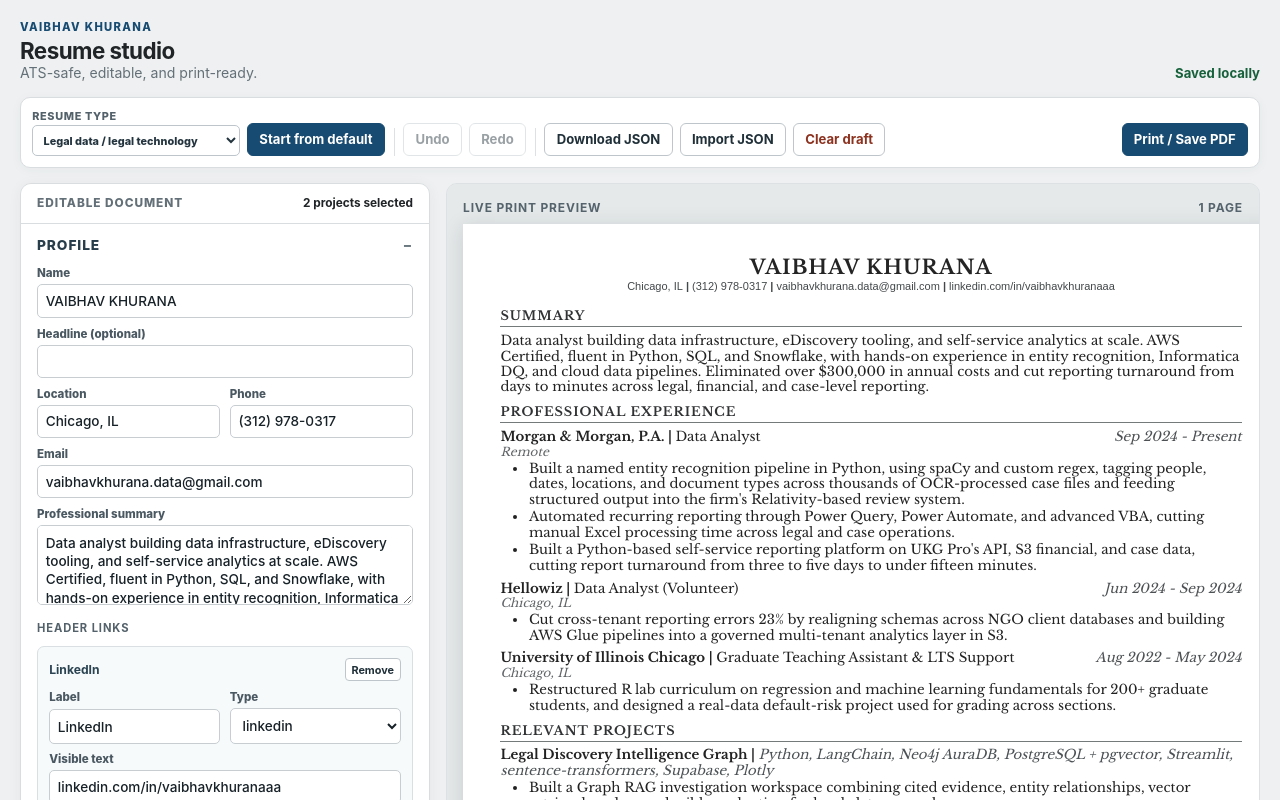
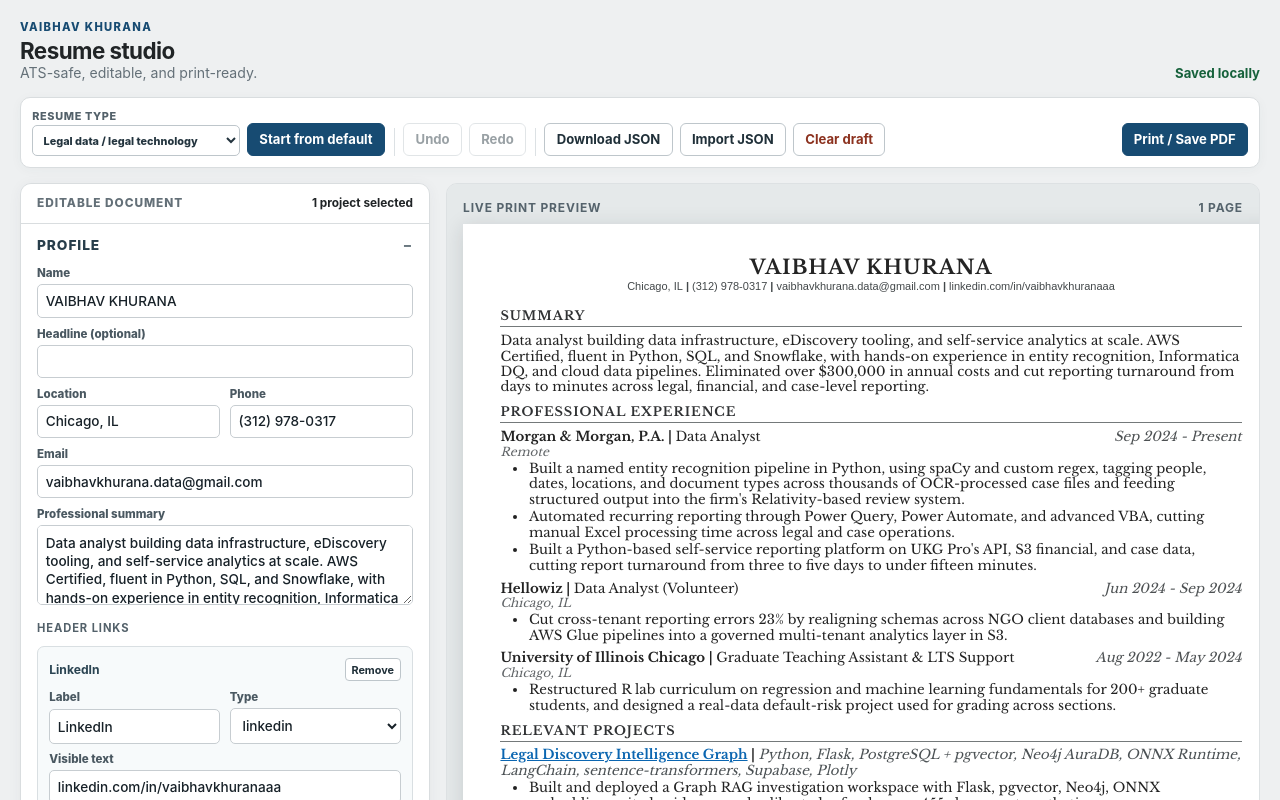
Before and after one commit to vaibhavkhuranaaa/resume-creator, a Next.js app: page / in a window 1280 px wide. Shown: the top 800 px of the page. Built offline with nearby package versions, Linux system fonts and the light colour scheme.

Commit message:
fix: synchronize approved portfolio catalog

```diff
--- a/src/data/approved-projects.json
+++ b/src/data/approved-projects.json
@@ -1,90 +1,12 @@
 {
   "schemaVersion": 1,
-  "generatedAt": "2026-07-23T20:00:00Z",
+  "generatedAt": "2026-07-24T03:44:59.373Z",
   "projects": [
-    {
-      "slug": "legal-document-intelligence-rag",
-      "title": "Legal Document Intelligence RAG",
-      "summary": "Citation-grounded answers over public Delaware M&A litigation, built end-to-end on Azure.",
-      "outcome": "A citation-required research workflow over a controlled public legal corpus.",
-      "industries": [
-        "Legal technology"
-      ],
-      "categories": [
-        "AI/ML",
-        "Cloud"
-      ],
-      "stack": [
-        "Python",
-        "Azure Document Intelligence",
-        "Azure OpenAI",
-        "Azure AI Search",
-        "Azure Blob Storage",
-        "Streamlit"
-      ],
-      "source": {
-        "repository": "vaibhavkhuranaaa/legal-document-intelligence-rag",
-        "sourceRef": "60545cfc30ecd1af1c53072b381b0309a9524e50",
-        "url": "https://github.com/vaibhavkhuranaaa/legal-document-intelligence-rag"
-      },
-      "deployment": {
-        "provider": "Azure",
-        "status": "release-pending",
-        "runtime": "Azure App Service",
-        "liveUrl": null
-      },
-      "disclosure": {
-        "summary": "Uses public court opinions only. Legal information, not legal advice. The public App Service release is pending recovery and smoke testing.",
-        "classification": "legacy-reviewed"
-      },
-      "evidence": [
-        {
-          "id": "legacy:legal-document-intelligence-rag:metric:1",
-          "kind": "review",
-          "claim": "139 deterministic tests",
-          "source": "vaibhavkhuranaaa/legal-document-intelligence-rag@60545cfc30ecd1af1c53072b381b0309a9524e50",
-          "method": "Reviewed legacy v1 manifest; migrate to a reproducible v2 evidence record.",
-          "result": "139 deterministic tests"
-        },
-        {
-          "id": "legacy:legal-document-intelligence-rag:metric:2",
-          "kind": "review",
-          "claim": "390 approved public chunks",
-          "source": "vaibhavkhuranaaa/legal-document-intelligence-rag@60545cfc30ecd1af1c53072b381b0309a9524e50",
-          "method": "Reviewed legacy v1 manifest; migrate to a reproducible v2 evidence record.",
-          "result": "390 approved public chunks"
-        },
-        {
-          "id": "legacy:legal-document-intelligence-rag:metric:3",
-          "kind": "review",
-          "claim": "Citation-required grounded generation",
-          "source": "vaibhavkhuranaaa/legal-document-intelligence-rag@60545cfc30ecd1af1c53072b381b0309a9524e50",
-          "method": "Reviewed legacy v1 manifest; migrate to a reproducible v2 evidence record.",
-          "result": "Citation-required grounded generation"
-        }
-      ],
-      "portfolio": {
-        "status": "approved",
-        "approvedAt": "2026-07-19",
-        "featured": true,
-        "sortOrder": 20
-      },
-      "narrative": {
-        "recruiterSummary": "Citation-grounded answers over public Delaware M&A litigation, built end-to-end on Azure.",
-        "technicalNarrative": "A citation-required research workflow over a controlled public legal corpus.",
-        "limitations": [
-          "The public App Service release remains pending recovery and smoke testing.",
-          "The corpus is intentionally limited to approved public opinions."
-        ],
-        "scalabilityRoadmap": []
-      },
-      "resumeBulletCandidates": []
-    },
     {
       "slug": "legal-discovery-intelligence-graph",
       "title": "Legal Discovery Intelligence Graph",
       "summary": "A deployed Graph RAG investigation workspace with cited evidence, entity graphs, and reproducible evaluation.",
-      "outcome": "A live investigation workspace combining graph and vector retrieval with cited evidence.",
+      "outcome": "A public synthetic-matter investigation workflow combines vector and graph retrieval, cited evidence, timelines, privilege/PII flags, calibrated refusal, and an auditable case brief.",
       "industries": [
         "Legal technology"
       ],
@@ -95,9 +17,10 @@
       ],
       "stack": [
         "Python",
-        "Streamlit",
+        "Flask",
         "LangChain",
         "sentence-transformers",
+        "ONNX Runtime",
         "PostgreSQL + pgvector",
         "Neo4j AuraDB",
         "Supabase",
@@ -105,43 +28,81 @@
       ],
       "source": {
         "repository": "vaibhavkhuranaaa/legal-discovery-intelligence-graph",
-        "sourceRef": "8879c55997a475ea08b158fb689d1d7698d1fb16",
+        "sourceRef": "c893da65f17121cf8616f1865f946efec2cf935d",
         "url": "https://github.com/vaibhavkhuranaaa/legal-discovery-intelligence-graph"
       },
       "deployment": {
-        "provider": "Streamlit Community Cloud",
+        "provider": "Render",
         "status": "live",
-        "runtime": "Streamlit",
-        "liveUrl": "https://legal-discovery-intelligence-graph-ma2dfvnresf84ytk4nzelm.streamlit.app/"
+        "runtime": "Flask + gunicorn with an ONNX embedding backend",
+        "exposure": "anonymous",
+        "productionClaim": false,
+        "verifiedAt": "2026-07-23T20:52:19Z",
+        "expiresAt": null,
+        "evidenceRefs": [
+          "deployment.render-root"
+        ],
+        "liveUrl": "https://legal-discovery-intelligence-graph.onrender.com"
       },
       "disclosure": {
-        "summary": "All documents, people, companies, amounts, and events are synthetic and fictional. The displayed results are reproducible evaluation results on a templated corpus.",
-        "classification": "legacy-reviewed"
+        "source": "Repository-generated Project Falcon synthetic legal-discovery corpus, seed 42",
+        "license": "Repository project license; no third-party client or matter data",
+        "classification": "synthetic",
+        "permittedUse": "Portfolio demonstration, deterministic evaluation, and engineering research",
+        "includedFields": [
+          "Fictional documents, entities, events, amounts, relationships, and planted evidence",
+          "Synthetic privilege and PII-like labels used solely for evaluation"
+        ],
+        "excludedFields": [
+          "Real client, employee, custodian, matter, communication, and personal data",
+          "Production legal advice, privilege determinations, and discovery decisions"
+        ],
+        "deployedArtifactContents": [
+          "Synthetic corpus-derived indexes and graph records",
+          "Read-only Flask application and committed aggregate evaluation artifacts",
+          "No real discovery files or client data"
+        ]
       },
       "evidence": [
         {
-          "id": "legacy:legal-discovery-intelligence-graph:metric:1",
-          "kind": "review",
-          "claim": "Entity extraction F1 0.889 strict",
-          "source": "vaibhavkhuranaaa/legal-discovery-intelligence-graph@8879c55997a475ea08b158fb689d1d7698d1fb16",
-          "method": "Reviewed legacy v1 manifest; migrate to a reproducible v2 evidence record.",
-          "result": "Entity extraction F1 0.889 strict"
+          "id": "evaluation.entity-extraction",
+          "kind": "evaluation",
+          "claim": "Entity-mention extraction achieved micro F1 0.887 strict on the committed synthetic corpus.",
+          "source": "artifacts/extraction_metrics.json",
+          "method": "One-to-one strict span matching against generator-emitted gold labels",
+          "result": 0.887
         },
         {
-          "id": "legacy:legal-discovery-intelligence-graph:metric:2",
-          "kind": "review",
-          "claim": "Graph retrieval R@5 0.929",
-          "source": "vaibhavkhuranaaa/legal-discovery-intelligence-graph@8879c55997a475ea08b158fb689d1d7698d1fb16",
-          "method": "Reviewed legacy v1 manifest; migrate to a reproducible v2 evidence record.",
-          "result": "Graph retrieval R@5 0.929"
+          "id": "evaluation.hybrid-retrieval",
+          "kind": "evaluation",
+          "claim": "Hybrid retrieval achieved R@10 0.857 and graph expansion improved relationship hit@5 to 0.833.",
+          "source": "artifacts/retrieval_metrics.json",
+          "method": "Versioned labeled-query evaluation comparing vector-only and graph-expanded retrieval",
+          "result": "R@10 0.857 / relationship hit@5 0.833"
         },
         {
-          "id": "legacy:legal-discovery-intelligence-graph:metric:3",
-          "kind": "review",
-          "claim": "Graph relationship hit@5 0.833",
-          "source": "vaibhavkhuranaaa/legal-discovery-intelligence-graph@8879c55997a475ea08b158fb689d1d7698d1fb16",
-          "method": "Reviewed legacy v1 manifest; migrate to a reproducible v2 evidence record.",
-          "result": "Graph relationship hit@5 0.833"
+          "id": "evaluation.privilege-pii-flags",
+          "kind": "evaluation",
+          "claim": "Privilege and synthetic-PII rules achieved F1 1.0 on clean templated text.",
+          "source": "artifacts/flags_metrics.json",
+          "method": "Document-level rule evaluation against synthetic gold labels",
+          "result": 1
+        },
+        {
+          "id": "deployment.render-root",
+          "kind": "deployment",
+          "claim": "The current Render application root returned HTTP 200.",
+          "source": "evidence/deployment/live-check.json",
+          "method": "Read-only HTTP request with redirects followed; no user data submitted",
+          "result": true
+        },
+        {
+          "id": "disclosure.synthetic-corpus",
+          "kind": "disclosure",
+          "claim": "The corpus, gold labels, people, organizations, identifiers, and events are generated and fictional.",
+          "source": "docs/DATA_AND_EVALUATION.md",
+          "method": "Versioned generator and data/evaluation documentation review",
+          "result": "synthetic"
         }
       ],
       "portfolio": {
@@ -151,15 +112,39 @@
         "sortOrder": 10
       },
       "narrative": {
-        "recruiterSummary": "A deployed Graph RAG investigation workspace with cited evidence, entity graphs, and reproducible evaluation.",
-        "technicalNarrative": "A live investigation workspace combining graph and vector retrieval with cited evidence.",
+        "recruiterSummary": "Legal discovery teams need to connect people, events, documents, and evidence without losing the source trail. This project demonstrates that workflow on a fully fictional matter: reviewers can search, traverse relationships, inspect a timeline, and open cited documents while the product clearly distinguishes evidence from generated structure.",
+        "technicalNarrative": "A deterministic generator emits a 455-document corpus and gold labels. Offline pipelines extract entities/events, create pgvector embeddings, and load Neo4j relationships. The deployed Flask app uses an ONNX embedding backend within Render's memory limit, fuses vector and graph retrieval, applies a calibrated refusal threshold, and renders cited results, graphs, timelines, flags, and evaluation artifacts.",
         "limitations": [
-          "The reproducible corpus is synthetic, so results are not claims about real legal matters.",
-          "Graph and vector systems are retained together to support complementary retrieval paths."
+          "Synthetic templated text is materially cleaner than real discovery data.",
+          "The public demo has no real-client security or matter-isolation posture.",
+          "Free-tier services can sleep or pause and do not establish an availability SLO.",
+          "Privilege/PII flags are research aids, not legal or privacy determinations."
         ],
-        "scalabilityRoadmap": []
+        "scalabilityRoadmap": [
+          "Add authenticated matter isolation, role-based access, audit retention, and encrypted document storage",
+          "Introduce OCR and robust parsing for scans, forwarded chains, and production document variance",
+          "Move ingestion and indexing to background workers with versioned index promotion",
+          "Add real-world benchmark sets under appropriate legal/data agreements and revalidate thresholds",
+          "Retire free-tier keep-alive behavior under an owner-approved paid reliability envelope"
+        ]
       },
-      "resumeBulletCandidates": []
+      "resumeBulletCandidates": [
+        {
+          "role": "AI Engineer",
+          "bullet": "Built a deployed Graph RAG investigation workspace with Flask, pgvector, Neo4j, ONNX embeddings, cited evidence, and calibrated refusal, achieving 0.887 strict entity F1 on a 455-document synthetic corpus.",
+          "evidenceRefs": [
+            "evaluation.entity-extraction",
+            "deployment.render-root"
+          ]
+        },
+        {
+          "role": "Data Scientist",
+          "bullet": "Evaluated vector and graph-expanded retrieval by query category, improving relationship-query hit@5 from 0.500 to 0.833 while documenting dense-corpus tradeoffs.",
+          "evidenceRefs": [
+            "evaluation.hybrid-retrieval"
+          ]
+        }
+      ]
     }
   ],
   "importedFrom": "/Users/vaibhavkhurana/Development/portfolio-site/public/data/approved-projects.json"
--- a/src/data/reviewed-resume-content.ts
+++ b/src/data/reviewed-resume-content.ts
@@ -19,29 +19,28 @@
 // deployment state, and evidence records come only from the generated catalog.
 export const reviewedResumeContent: Record<string, ReviewedResumeContent> = {
   "legal-discovery-intelligence-graph": {
-    sourceRef: "8879c55997a475ea08b158fb689d1d7698d1fb16",
+    sourceRef: "c893da65f17121cf8616f1865f946efec2cf935d",
     variants: {
       legal: {
         bullets: [
           {
-            text: "Built a Graph RAG investigation workspace combining cited evidence, entity relationships, vector retrieval, and reproducible evaluation for legal-data research.",
+            text: "Built and deployed a Graph RAG investigation workspace with Flask, pgvector, Neo4j, ONNX embeddings, cited evidence, and calibrated refusal over a 455-document synthetic corpus.",
             evidenceRefs: [
-              "legacy:legal-discovery-intelligence-graph:metric:1",
-              "legacy:legal-discovery-intelligence-graph:metric:2",
-              "legacy:legal-discovery-intelligence-graph:metric:3"
+              "evaluation.entity-extraction",
+              "evaluation.hybrid-retrieval",
+              "deployment.render-root"
             ],
           },
         ],
-        technologyOrder: ["Python", "LangChain", "Neo4j AuraDB", "PostgreSQL + pgvector", "Streamlit"],
+        technologyOrder: ["Python", "Flask", "PostgreSQL + pgvector", "Neo4j AuraDB", "ONNX Runtime"],
       },
       general: {
         bullets: [
           {
-            text: "Built a Graph RAG workspace combining vector search, entity relationships, cited evidence, and reproducible evaluation for complex investigation workflows.",
+            text: "Built an evidence-first investigation workspace combining vector and graph retrieval, cited synthetic documents, calibrated refusal, and reproducible evaluation.",
             evidenceRefs: [
-              "legacy:legal-discovery-intelligence-graph:metric:1",
-              "legacy:legal-discovery-intelligence-graph:metric:2",
-              "legacy:legal-discovery-intelligence-graph:metric:3"
+              "evaluation.entity-extraction",
+              "evaluation.hybrid-retrieval"
             ],
           },
         ],
@@ -49,16 +48,16 @@
     },
   },
   "legal-document-intelligence-rag": {
-    sourceRef: "60545cfc30ecd1af1c53072b381b0309a9524e50",
+    sourceRef: "feeefeba500881f6624edf984340f618b2b41bb8",
     variants: {
       legal: {
         bullets: [
           {
-            text: "Built a citation-grounded document-intelligence workflow over public Delaware M&A litigation using Azure extraction, search, and retrieval-augmented generation.",
+            text: "Built an Azure RAG workspace with citation-required generation over 3,055 chunks derived from registered public legal documents.",
             evidenceRefs: [
-              "legacy:legal-document-intelligence-rag:metric:1",
-              "legacy:legal-document-intelligence-rag:metric:2",
-              "legacy:legal-document-intelligence-rag:metric:3"
+              "evaluation.release-v2",
+              "disclosure.public-corpus",
+              "deployment.azure-root"
             ],
           },
         ],
@@ -66,11 +65,10 @@
       general: {
         bullets: [
           {
-            text: "Built an Azure document-intelligence RAG workflow that produces citation-grounded answers from controlled public legal source material.",
+            text: "Built and evaluated an evidence-first Azure document-intelligence workflow with traceable citations and an explicit refusal path.",
             evidenceRefs: [
-              "legacy:legal-document-intelligence-rag:metric:1",
-              "legacy:legal-document-intelligence-rag:metric:2",
-              "legacy:legal-document-intelligence-rag:metric:3"
+              "evaluation.release-v2",
+              "disclosure.public-corpus"
             ],
           },
         ],
```
Also changed, not shown: 1 other file (tests, documents, lock files or other folders).
